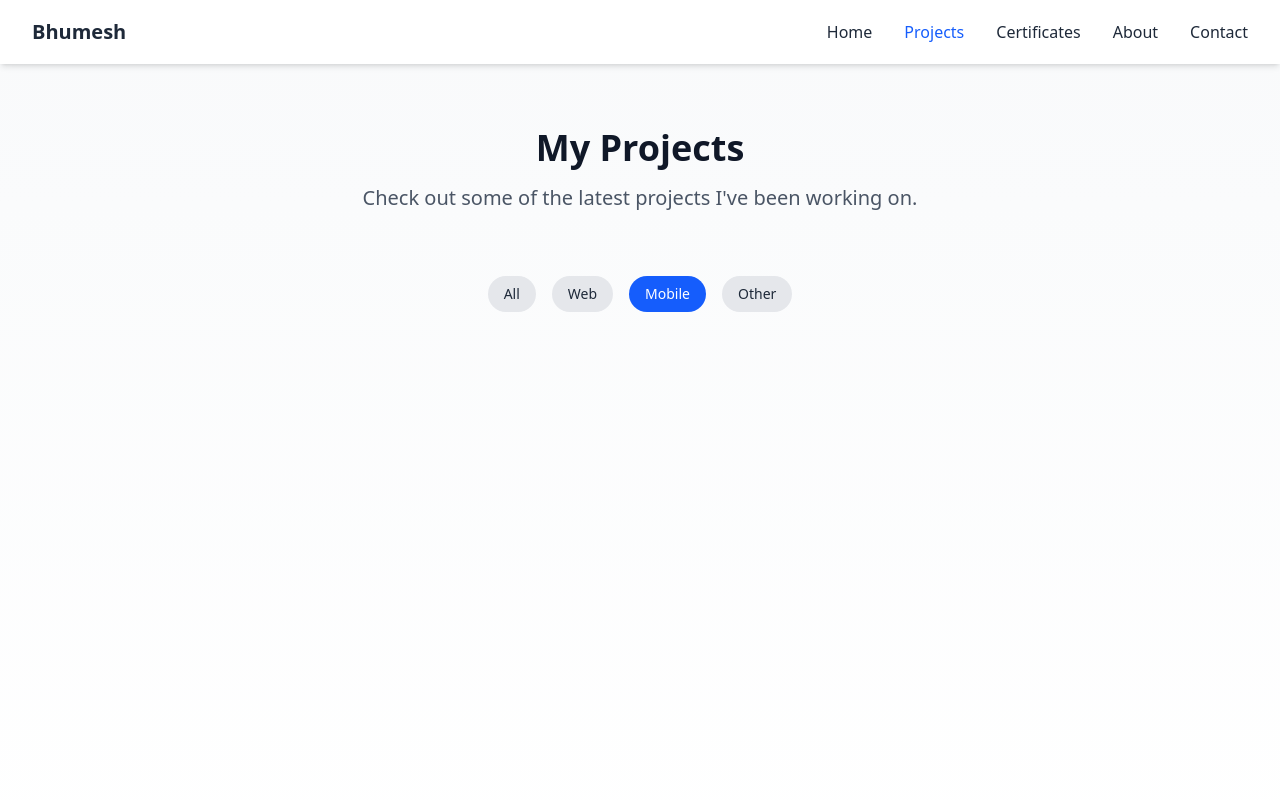
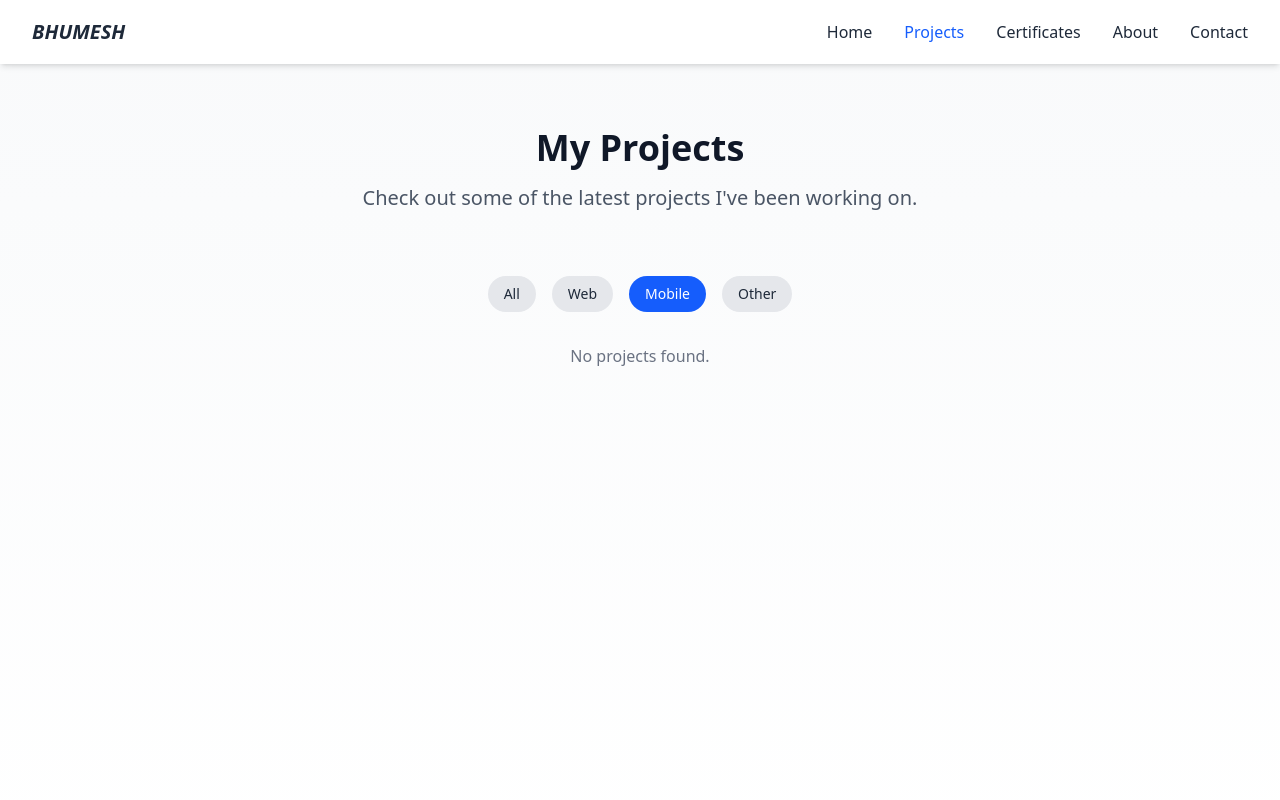
Before and after one commit to BhumeshKatre/Portfolio-Bhumesh, a React (Vite) app in the folder frontend/: page /projects in a window 1280 px wide. Both pictures are taken after a click on the button "Mobile". Shown: the top 800 px of the page. Built offline with nearby package versions, Linux system fonts and the light colour scheme.

Commit message:
Enhance Header and Projects components: Update header text style to italic and add a message for no projects found in the Projects grid

```diff
--- a/frontend/src/Components/layout/Header.jsx
+++ b/frontend/src/Components/layout/Header.jsx
@@ -15,8 +15,8 @@ const Header = () => {
         <div className="flex justify-between items-center h-16">
           <div className="flex-shrink-0">
             <NavLink to="/"
-            className="text-xl font-bold text-gray-800 hover:text-blue-600 transition-colors">
-              Bhumesh
+            className="text-xl font-bold text-gray-800 hover:text-blue-600 transition-colors italic">
+              BHUMESH
             </NavLink>
           </div>
 
--- a/frontend/src/pages/Projects/Projects.jsx
+++ b/frontend/src/pages/Projects/Projects.jsx
@@ -42,7 +42,9 @@ const Projects = () => {
 
         {/* Projects Grid */}
         <div className="grid md:grid-cols-2 lg:grid-cols-3 gap-8">
-          {filteredProjects.map((project, index) => (
+          {
+            filteredProjects.length >0  ?
+            filteredProjects.map((project, index) => (
             <motion.div
               key={project.id}
               initial={{ opacity: 0, y: 20 }}
@@ -90,7 +92,12 @@ const Projects = () => {
                 </div>
               </div>
             </motion.div>
-          ))}
+            )) :
+           ( <div className="col-span-3 text-center text-gray-500">
+                <p>No projects found.</p>
+                <p></p>
+            </div>   )
+          }
         </div>
       </div>
     </div>
```
